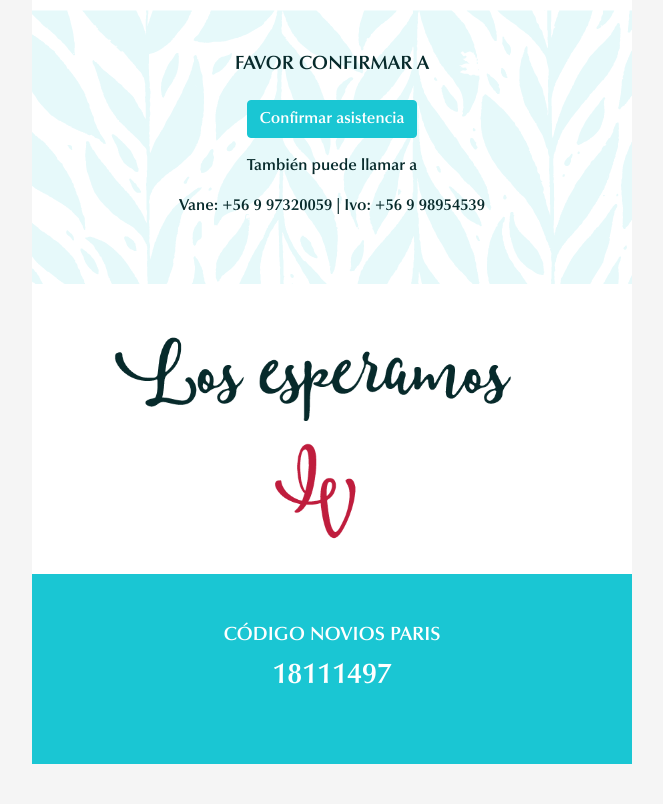
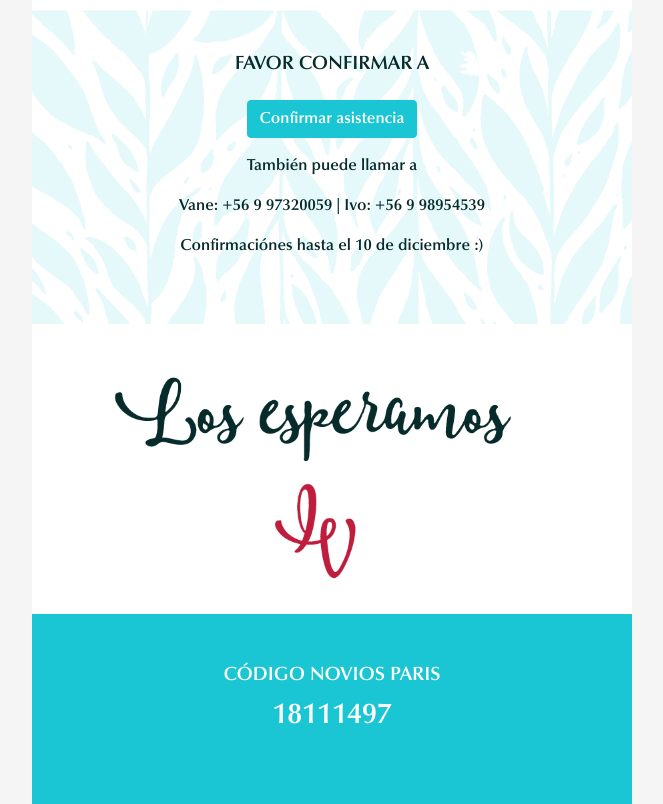
Before and after one commit to papelnaranja/matrimonio, a website: page index.html in a window 1280 px wide. Shown: the part 1320-2124 px from the top of the page, without its empty margins (308-971 px from the left). Before the commit the page ends 2084 px from the top, so only its background shows below. Drawn offline with nearby package versions, Linux system fonts and the light colour scheme; files whose address does not match are found by name.

Commit message:
cambio imagen

```diff
--- a/index.html
+++ b/index.html
@@ -32,6 +32,7 @@
             <a href="https://docs.google.com/forms/d/e/1FAIpQLScWXDCULs-j6rgzkIU3Ct_1pV8YflSozj8f-YoM-GEweBva7Q/viewform?usp=sf_link" class="btn btn-primary my-3" target="_blank">Confirmar asistencia</a>
             <p class="texto">También puede llamar a</p>
             <p class="texto">Vane: <a href="tel:+56997320059" class="fono">+56 9 97320059</a>  | Ivo: <a href="tel:+56998954539" class="fono">+56 9 98954539</a></p>
+            <p class="texto-small">Confirmaciónes hasta el 10 de diciembre :)</p>
         </section>
         <section class="thankyou">
             <img src="images/esperamos.png" alt="gracias" class="img-fluid">
```
